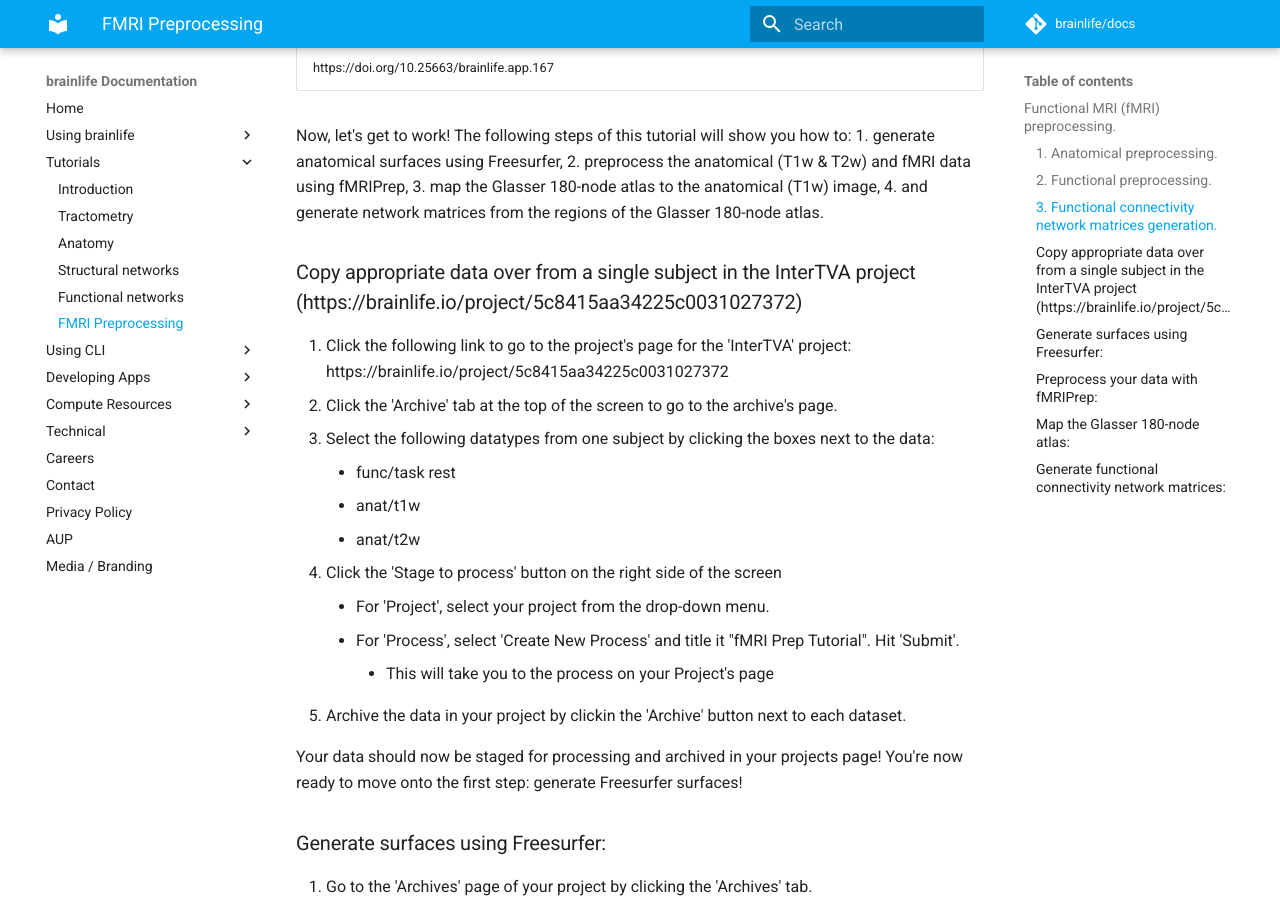
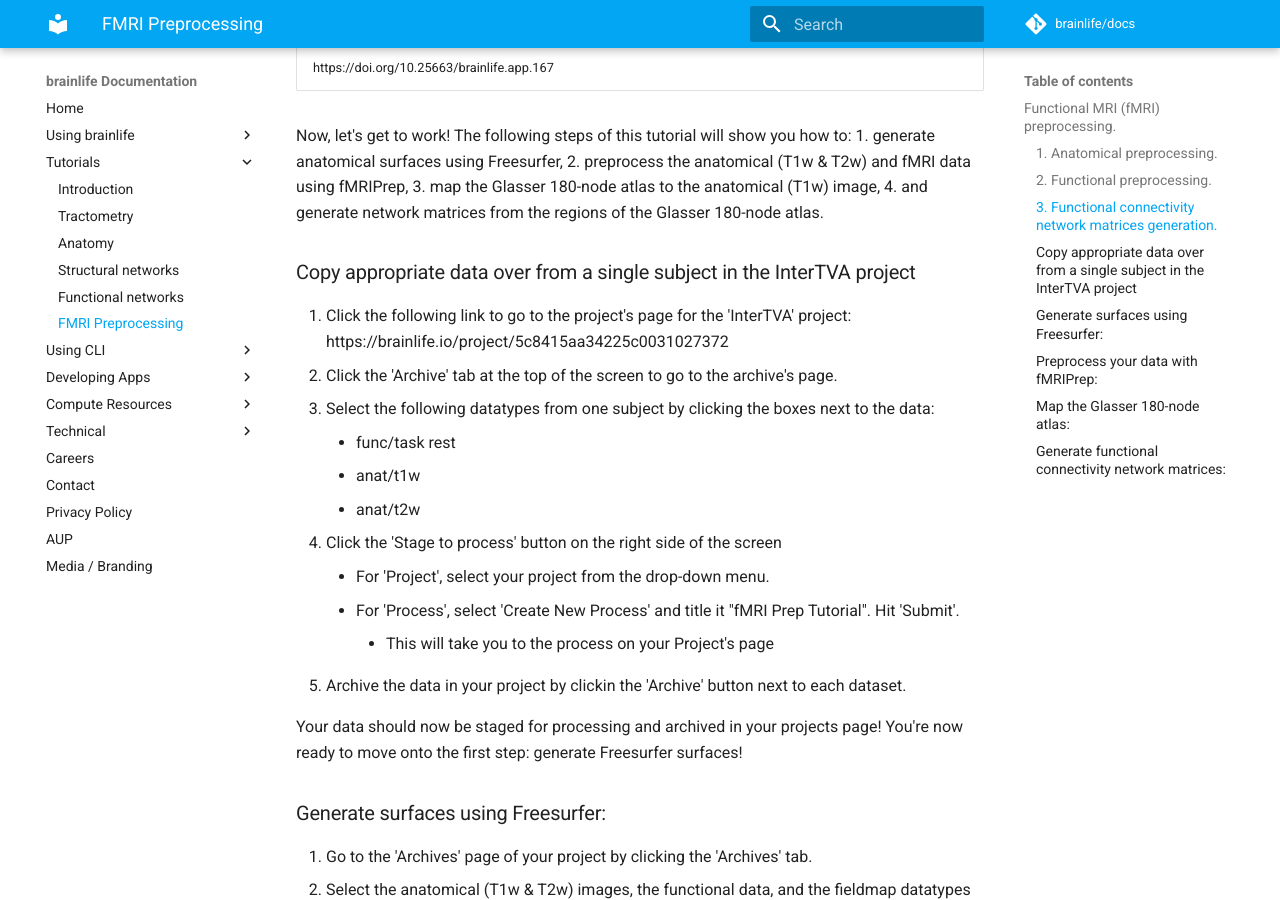
Before and after one commit to brainlife/docs, an MkDocs documentation site: the page built from docs/tutorial/fmri-preprocessing-tutorial.md, in a window 1280 px wide and 900 px high, scrolled down 3940 px. Built offline with MkDocs 1.6.1 and Material for MkDocs 9.7.7, drawn with Linux system fonts in a browser that asks for light colours; comment, search, counter and statistics services are not loaded; some of the changed lines change nothing that is shown.

Commit message:
Update fmri-preprocessing-tutorial.md

```diff
--- a/docs/tutorial/fmri-preprocessing-tutorial.md
+++ b/docs/tutorial/fmri-preprocessing-tutorial.md
@@ -52,7 +52,7 @@
 3. map the Glasser 180-node atlas to the anatomical (T1w) image,
 4. and generate network matrices from the regions of the Glasser 180-node atlas.
 
-### Copy appropriate data over from a single subject in the InterTVA project (https://brainlife.io/project/5c8415aa34225c0031027372)
+### Copy appropriate data over from a single subject in the InterTVA project
 
 1. Click the following link to go to the project's page for the 'InterTVA' project: https://brainlife.io/project/5c8415aa34225c0031027372
 1. Click the 'Archive' tab at the top of the screen to go to the archive's page.
```
